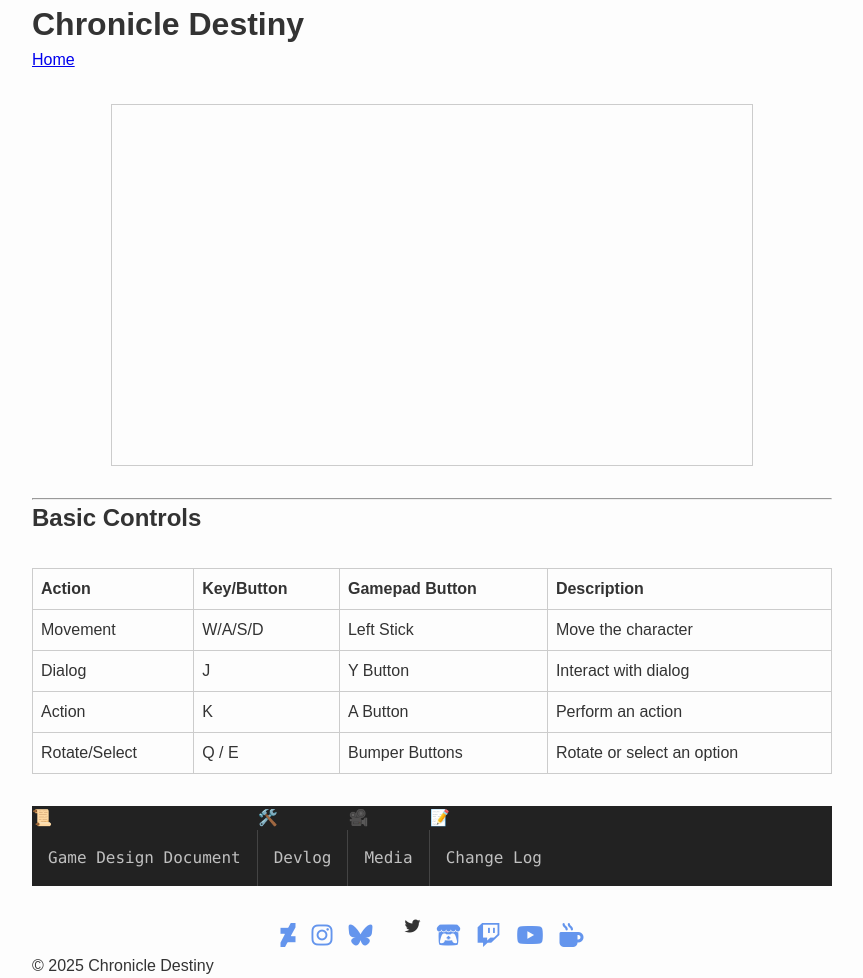
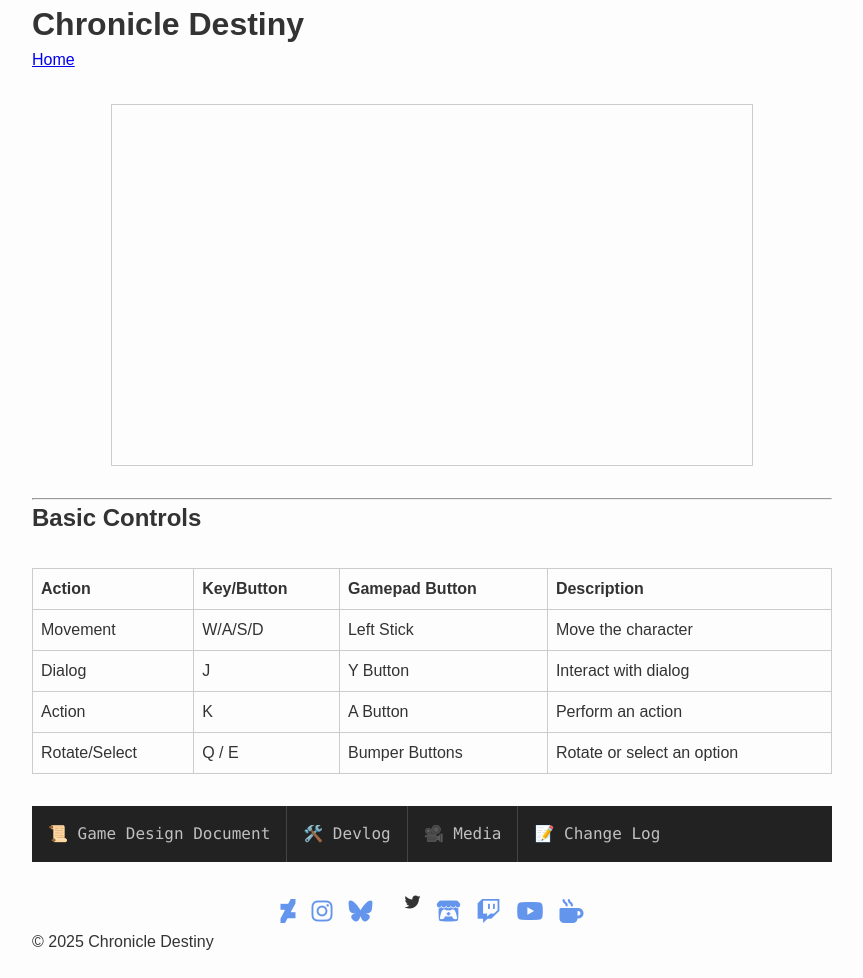
Before and after one commit to zBuLe/Chronicle-Destiny, a Jekyll site: the page built from index.md, in a window 1280 px wide. Shown: the whole page, without its empty margins (208-1071 px from the left). Built offline with Jekyll 4.4.1, drawn with Linux system fonts in a browser that asks for light colours; nearby versions of some CDN libraries; our own code applies the rules of GitHub Pages for plain Markdown files; a script that is not in the unit is left out; after the commit the page ends 954 px from its top, so only the background shows below that.

Commit message:
Update hover background color for navigation links and fix formatting in index.md

```diff
--- a/assets/css/style.css
+++ b/assets/css/style.css
@@ -126,7 +126,7 @@
 /* Hover and active states */
 .nav-list li a:hover,
 .nav-list li a:focus {
-  background-color: #039D5B; /* change background on hover */
+  background-color: #6495ED; /* change background on hover */
   color: white;              /* change text color on hover */
 }
 
--- a/index.md
+++ b/index.md
@@ -22,8 +22,8 @@
 | Rotate/Select  | Q / E               | Bumper Buttons       | Rotate or select an option   |
 
 
-* 📜[Game Design Document]({{ '/gdd/chronicle-destiny-gdd.md' | relative_url }})
-* 🛠️ [Devlog]({{ '/devlog/' | relative_url }})
-* 🎥 [Media]({{ '/media/' | relative_url }})
-* 📝 [Change Log]({{ '/changelog.md' | relative_url }})
+* [📜 Game Design Document]({{ '/gdd/chronicle-destiny-gdd.md' | relative_url }})
+* [🛠️ Devlog]({{ '/devlog/' | relative_url }})
+* [🎥 Media]({{ '/media/' | relative_url }})
+* [📝 Change Log]({{ '/changelog.md' | relative_url }})
 {: .nav-list }
```
